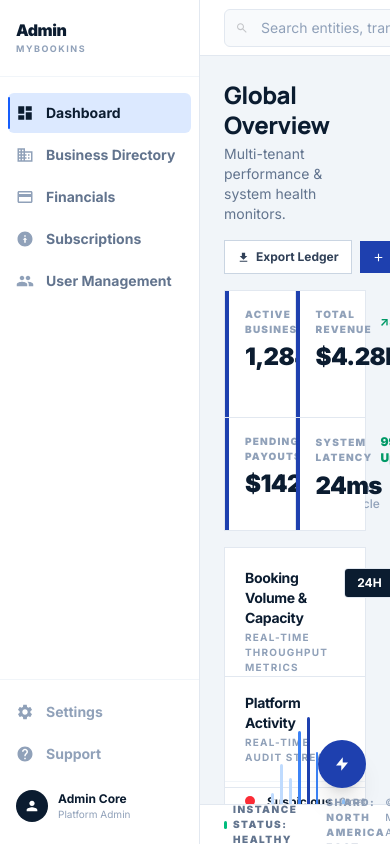
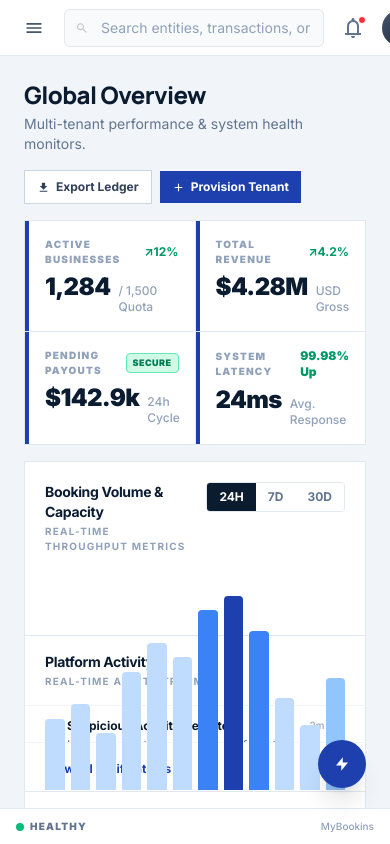
Before and after one commit to noblelar/mybookin_frontend, a Next.js app: page /admin/dashboard in a window 390 px wide. Built offline with nearby package versions, Linux system fonts and the light colour scheme.

Commit message:
Make admin dashboard responsive for mobile and tablet devices

```diff
--- a/src/app/admin/layout.tsx
+++ b/src/app/admin/layout.tsx
@@ -1,21 +1,9 @@
-import AdminSidebar from '@/components/admin/AdminSidebar'
-import AdminTopBar from '@/components/admin/AdminTopBar'
-import AdminStatusBar from '@/components/admin/AdminStatusBar'
+import AdminShell from '@/components/admin/AdminShell'
 
 export default function AdminLayout({ children }: { children: React.ReactNode }) {
   return (
-    <div className="flex h-screen overflow-hidden bg-slate-100">
-      {/* Fixed sidebar */}
-      <AdminSidebar />
-
-      {/* Right column: topbar + scrollable content + statusbar */}
-      <div className="flex-1 flex flex-col overflow-hidden min-w-0">
-        <AdminTopBar />
-        <main className="flex-1 overflow-y-auto">
-          {children}
-        </main>
-        <AdminStatusBar />
-      </div>
-    </div>
+    <AdminShell>
+      {children}
+    </AdminShell>
   )
 }
--- /dev/null
+++ b/src/components/admin/AdminShell.tsx
@@ -0,0 +1,37 @@
+'use client'
+
+import { useState } from 'react'
+import AdminSidebar from './AdminSidebar'
+import AdminTopBar from './AdminTopBar'
+import AdminStatusBar from './AdminStatusBar'
+
+export default function AdminShell({ children }: { children: React.ReactNode }) {
+  const [sidebarOpen, setSidebarOpen] = useState(false)
+
+  return (
+    <div className="flex h-screen overflow-hidden bg-slate-100">
+      {/* Mobile overlay backdrop */}
+      {sidebarOpen && (
+        <div
+          className="fixed inset-0 z-30 bg-black/40 lg:hidden"
+          onClick={() => setSidebarOpen(false)}
+        />
+      )}
+
+      {/* Sidebar */}
+      <AdminSidebar
+        mobileOpen={sidebarOpen}
+        onMobileClose={() => setSidebarOpen(false)}
+      />
+
+      {/* Right column */}
+      <div className="flex-1 flex flex-col overflow-hidden min-w-0">
+        <AdminTopBar onMenuClick={() => setSidebarOpen(true)} />
+        <main className="flex-1 overflow-y-auto">
+          {children}
+        </main>
+        <AdminStatusBar />
+      </div>
+    </div>
+  )
+}
--- a/src/components/admin/AdminSidebar.tsx
+++ b/src/components/admin/AdminSidebar.tsx
@@ -75,17 +75,60 @@ const bottomItems = [
 
 interface AdminSidebarProps {
   activePath?: string
+  mobileOpen?: boolean
+  onMobileClose?: () => void
 }
 
-export default function AdminSidebar({ activePath }: AdminSidebarProps) {
+export default function AdminSidebar({ activePath, mobileOpen = false, onMobileClose }: AdminSidebarProps) {
   const [collapsed, setCollapsed] = useState(false)
   const pathname = usePathname()
   const resolvedActivePath = activePath ?? pathname
 
   return (
-    <aside className={`flex flex-col h-screen bg-white border-r border-slate-200 flex-shrink-0 transition-all duration-200 ${collapsed ? 'w-[60px]' : 'w-[200px]'}`}>
-      {/* Logo */}
-      <div className="px-4 py-5 border-b border-slate-100">
+    <>
+      {/* Desktop sidebar */}
+      <aside className={`
+        hidden lg:flex flex-col h-screen bg-white border-r border-slate-200 flex-shrink-0 transition-all duration-200
+        ${collapsed ? 'w-[60px]' : 'w-[200px]'}
+      `}>
+        <SidebarContent
+          collapsed={collapsed}
+          setCollapsed={setCollapsed}
+          resolvedActivePath={resolvedActivePath}
+          onClose={undefined}
+        />
+      </aside>
+
+      {/* Mobile drawer */}
+      <aside className={`
+        fixed inset-y-0 left-0 z-40 flex flex-col h-screen w-[240px] bg-white border-r border-slate-200
+        transition-transform duration-300 ease-in-out lg:hidden
+        ${mobileOpen ? 'translate-x-0' : '-translate-x-full'}
+      `}>
+        <SidebarContent
+          collapsed={false}
+          setCollapsed={() => {}}
+          resolvedActivePath={resolvedActivePath}
+          onClose={onMobileClose}
+        />
+      </aside>
+    </>
+  )
+}
+
+interface SidebarContentProps {
+  collapsed: boolean
+  setCollapsed: (v: boolean) => void
+  resolvedActivePath: string
+  onClose?: () => void
+}
+
+function SidebarContent({ collapsed, setCollapsed, resolvedActivePath, onClose }: SidebarContentProps) {
+  return (
+    <>
+      {/* Logo row */}
+      <div className="px-4 py-5 border-b border-slate-100 flex items-center justify-between">
+        <div>
           <div className="font-black text-[#0B1C30] text-base leading-tight tracking-tight">
             {collapsed ? 'MB' : 'Admin'}
           </div>
@@ -93,6 +136,32 @@ export default function AdminSidebar({ activePath }: AdminSidebarProps) {
             <div className="text-[9px] font-bold tracking-[1.5px] uppercase text-slate-400 mt-0.5">
               MyBookins
             </div>
+          )}
+        </div>
+        {/* Desktop collapse toggle */}
+        {onClose === undefined && (
+          <button
+            onClick={() => setCollapsed(!collapsed)}
+            className="hidden lg:flex w-6 h-6 items-center justify-center rounded hover:bg-slate-100 text-slate-400 transition-colors"
+          >
+            <svg width="14" height="14" viewBox="0 0 24 24" fill="none">
+              {collapsed
+                ? <path d="M10 6L8.59 7.41 13.17 12l-4.58 4.59L10 18l6-6z" fill="currentColor"/>
+                : <path d="M15.41 7.41L14 6l-6 6 6 6 1.41-1.41L10.83 12z" fill="currentColor"/>
+              }
+            </svg>
+          </button>
+        )}
+        {/* Mobile close button */}
+        {onClose && (
+          <button
+            onClick={onClose}
+            className="w-7 h-7 flex items-center justify-center rounded hover:bg-slate-100 text-slate-400 transition-colors"
+          >
+            <svg width="14" height="14" viewBox="0 0 24 24" fill="none">
+              <path d="M19 6.41L17.59 5 12 10.59 6.41 5 5 6.41 10.59 12 5 17.59 6.41 19 12 13.41 17.59 19 19 17.59 13.41 12z" fill="currentColor"/>
+            </svg>
+          </button>
         )}
       </div>
 
@@ -104,6 +173,7 @@ export default function AdminSidebar({ activePath }: AdminSidebarProps) {
             <Link
               key={item.href}
               href={item.href}
+              onClick={onClose}
               className={`flex items-center gap-3 px-2 py-2.5 rounded-md text-sm font-semibold transition-colors relative ${
                 isActive
                   ? 'bg-[#DCE9FF] text-[#0B1C30] before:absolute before:left-0 before:top-1 before:bottom-1 before:w-0.5 before:bg-blue-600 before:rounded-full'
@@ -125,6 +195,7 @@ export default function AdminSidebar({ activePath }: AdminSidebarProps) {
           <Link
             key={item.href}
             href={item.href}
+            onClick={onClose}
             className="flex items-center gap-3 px-2 py-2.5 rounded-md text-sm font-semibold text-slate-400 hover:bg-slate-50 hover:text-slate-700 transition-colors"
           >
             <span className="flex-shrink-0">{item.icon}</span>
@@ -147,6 +218,6 @@ export default function AdminSidebar({ activePath }: AdminSidebarProps) {
           )}
         </div>
       </div>
-    </aside>
+    </>
   )
 }
--- a/src/components/admin/AdminStatusBar.tsx
+++ b/src/components/admin/AdminStatusBar.tsx
@@ -1,19 +1,19 @@
 export default function AdminStatusBar() {
   return (
-    <footer className="h-10 bg-white border-t border-slate-200 flex items-center justify-between px-6 flex-shrink-0">
-      <div className="flex items-center gap-6">
+    <footer className="h-9 bg-white border-t border-slate-200 flex items-center justify-between px-4 md:px-6 flex-shrink-0">
+      <div className="flex items-center gap-3 md:gap-6">
         <div className="flex items-center gap-1.5">
-          <span className="w-2 h-2 rounded-full bg-emerald-500"></span>
-          <span className="text-[10px] font-black tracking-[1.5px] uppercase text-slate-500">
-            Instance Status: Healthy
+          <span className="w-2 h-2 rounded-full bg-emerald-500 flex-shrink-0"></span>
+          <span className="text-[10px] font-black tracking-[1.2px] uppercase text-slate-500 whitespace-nowrap">
+            <span className="hidden sm:inline">Instance Status: </span>Healthy
           </span>
         </div>
-        <span className="text-[10px] font-black tracking-[1.5px] uppercase text-slate-400">
+        <span className="hidden md:block text-[10px] font-black tracking-[1.5px] uppercase text-slate-400">
           Shard: North America East
         </span>
       </div>
-      <span className="text-[10px] text-slate-400 font-medium">
-        © 2024 MyBookins. All rights reserved.
+      <span className="text-[10px] text-slate-400 font-medium whitespace-nowrap">
+        <span className="hidden sm:inline">© 2024 </span>MyBookins
       </span>
     </footer>
   )
--- a/src/components/admin/AdminTopBar.tsx
+++ b/src/components/admin/AdminTopBar.tsx
@@ -1,6 +1,21 @@
-export default function AdminTopBar() {
+interface AdminTopBarProps {
+  onMenuClick?: () => void
+}
+
+export default function AdminTopBar({ onMenuClick }: AdminTopBarProps) {
   return (
-    <header className="h-14 bg-white border-b border-slate-200 flex items-center px-6 gap-4 flex-shrink-0">
+    <header className="h-14 bg-white border-b border-slate-200 flex items-center px-4 md:px-6 gap-3 flex-shrink-0">
+      {/* Hamburger — mobile only */}
+      <button
+        onClick={onMenuClick}
+        className="lg:hidden w-9 h-9 flex items-center justify-center rounded-md hover:bg-slate-100 transition-colors text-slate-600 flex-shrink-0"
+        aria-label="Open menu"
+      >
+        <svg width="20" height="20" viewBox="0 0 24 24" fill="none">
+          <path d="M3 18h18v-2H3v2zm0-5h18v-2H3v2zm0-7v2h18V6H3z" fill="currentColor"/>
+        </svg>
+      </button>
+
       {/* Search */}
       <div className="flex-1 max-w-lg flex items-center gap-2.5 bg-slate-50 border border-slate-200 rounded-md px-3 py-2">
         <svg width="14" height="14" viewBox="0 0 26 18" fill="none" xmlns="http://www.w3.org/2000/svg" className="flex-shrink-0 opacity-40">
@@ -9,35 +24,34 @@ export default function AdminTopBar() {
         <input
           type="text"
           placeholder="Search entities, transactions, or logs..."
-          className="bg-transparent text-sm text-slate-600 placeholder:text-slate-400 outline-none flex-1"
+          className="bg-transparent text-sm text-slate-600 placeholder:text-slate-400 outline-none flex-1 min-w-0"
         />
       </div>
 
-      <div className="flex items-center gap-2 ml-auto">
+      <div className="flex items-center gap-1.5 ml-auto flex-shrink-0">
         {/* Bell */}
         <button className="w-9 h-9 flex items-center justify-center rounded-md hover:bg-slate-100 transition-colors text-slate-500 relative">
           <svg width="18" height="20" viewBox="0 0 18 20" fill="none" xmlns="http://www.w3.org/2000/svg">
             <path d="M0 17V15H2V8C2 6.61667 2.41667 5.3875 3.25 4.3125C4.08333 3.2375 5.16667 2.53333 6.5 2.2V1.5C6.5 1.08333 6.64583 0.729167 6.9375 0.4375C7.22917 0.145833 7.58333 0 8 0C8.41667 0 8.77083 0.145833 9.0625 0.4375C9.35417 0.729167 9.5 1.08333 9.5 1.5V2.2C10.8333 2.53333 11.9167 3.2375 12.75 4.3125C13.5833 5.3875 14 6.61667 14 8V15H16V17H0ZM8 20C7.45 20 6.97917 19.8042 6.5875 19.4125C6.19583 19.0208 6 18.55 6 18H10C10 18.55 9.80417 19.0208 9.4125 19.4125C9.02083 19.8042 8.55 20 8 20ZM4 15H12V8C12 6.9 11.6083 5.95833 10.825 5.175C10.0417 4.39167 9.1 4 8 4C6.9 4 5.95833 4.39167 5.175 5.175C4.39167 5.95833 4 6.9 4 8V15Z" fill="currentColor"/>
           </svg>
-          {/* Notification dot */}
           <span className="absolute top-1.5 right-1.5 w-2 h-2 bg-red-500 rounded-full border border-white"></span>
         </button>
 
-        {/* Settings gear */}
-        <button className="w-9 h-9 flex items-center justify-center rounded-md hover:bg-slate-100 transition-colors text-slate-500">
+        {/* Settings gear — hidden on small mobile */}
+        <button className="hidden sm:flex w-9 h-9 items-center justify-center rounded-md hover:bg-slate-100 transition-colors text-slate-500">
           <svg width="18" height="18" viewBox="0 0 24 24" fill="none" xmlns="http://www.w3.org/2000/svg">
             <path d="M19.14 12.94c.04-.3.06-.61.06-.94 0-.32-.02-.64-.07-.94l2.03-1.58c.18-.14.23-.41.12-.61l-1.92-3.32c-.12-.22-.37-.29-.59-.22l-2.39.96c-.5-.38-1.03-.7-1.62-.94l-.36-2.54c-.04-.24-.24-.41-.48-.41h-3.84c-.24 0-.43.17-.47.41l-.36 2.54c-.59.24-1.13.57-1.62.94l-2.39-.96c-.22-.08-.47 0-.59.22L2.74 8.87c-.12.21-.08.47.12.61l2.03 1.58c-.05.3-.09.63-.09.94s.02.64.07.94l-2.03 1.58c-.18.14-.23.41-.12.61l1.92 3.32c.12.22.37.29.59.22l2.39-.96c.5.38 1.03.7 1.62.94l.36 2.54c.05.24.24.41.48.41h3.84c.24 0 .44-.17.47-.41l.36-2.54c.59-.24 1.13-.56 1.62-.94l2.39.96c.22.08.47 0 .59-.22l1.92-3.32c.12-.22.07-.47-.12-.61l-2.01-1.58zM12 15.6c-1.98 0-3.6-1.62-3.6-3.6s1.62-3.6 3.6-3.6 3.6 1.62 3.6 3.6-1.62 3.6-3.6 3.6z" fill="currentColor"/>
           </svg>
         </button>
 
-        {/* Divider */}
-        <div className="w-px h-6 bg-slate-200 mx-1"></div>
+        {/* Divider — hidden on small mobile */}
+        <div className="hidden sm:block w-px h-6 bg-slate-200 mx-1"></div>
 
         {/* User profile */}
-        <div className="flex items-center gap-2.5 pl-1">
-          <div className="text-right hidden sm:block">
-            <div className="text-sm font-bold text-[#0B1C30] leading-tight">Alexander Vance</div>
-            <div className="text-[10px] text-slate-400 uppercase tracking-wide">Platform Superuser</div>
+        <div className="flex items-center gap-2 pl-1">
+          <div className="text-right hidden md:block">
+            <div className="text-sm font-bold text-[#0B1C30] leading-tight">Admin Core</div>
+            <div className="text-[10px] text-slate-400 uppercase tracking-wide">Superuser</div>
           </div>
           <div className="w-9 h-9 rounded-full bg-slate-300 overflow-hidden flex-shrink-0">
             <div className="w-full h-full bg-gradient-to-br from-slate-600 to-slate-800 flex items-center justify-center">
```
Lines whose indentation alone changed are shown as unchanged.
